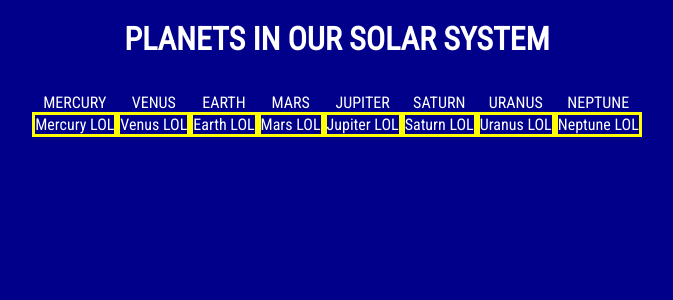
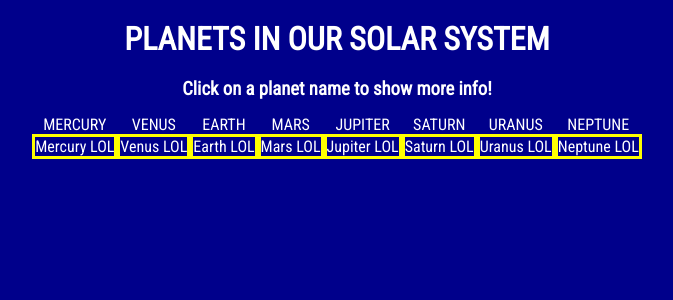
Before and after one commit to Student235555/solar-system-facts, a React (Create React App) app: page / in a window 1280 px wide. Shown: the top 300 px of the page, without its empty margins (303-976 px from the left). Built offline with nearby package versions, Linux system fonts and the light colour scheme.

Commit message:
Add h3 with info

```diff
--- a/src/components/App.js
+++ b/src/components/App.js
@@ -41,6 +41,7 @@ function App() {
   return (
     <div className="App">
       <h1 className='mainH1'>Planets in our solar system</h1>
+      <h3 className='mainH5'>Click on a planet name to show more info!</h3>
       <PlanetsList solarSystem={solarSystem}/>
     </div>
   );
```
